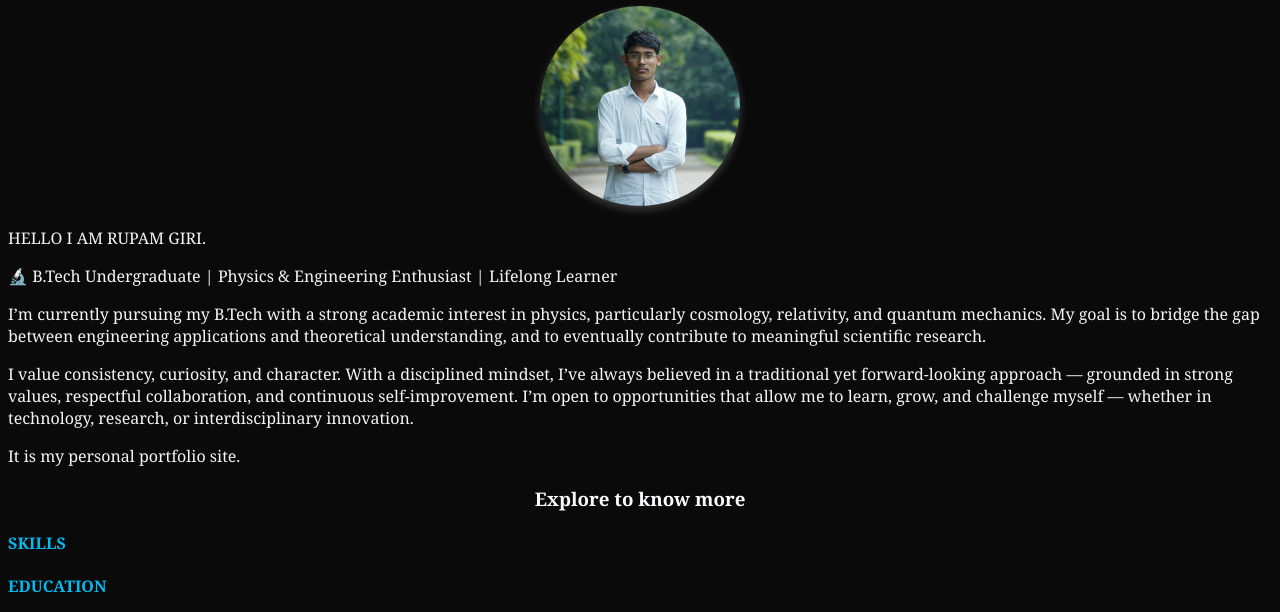
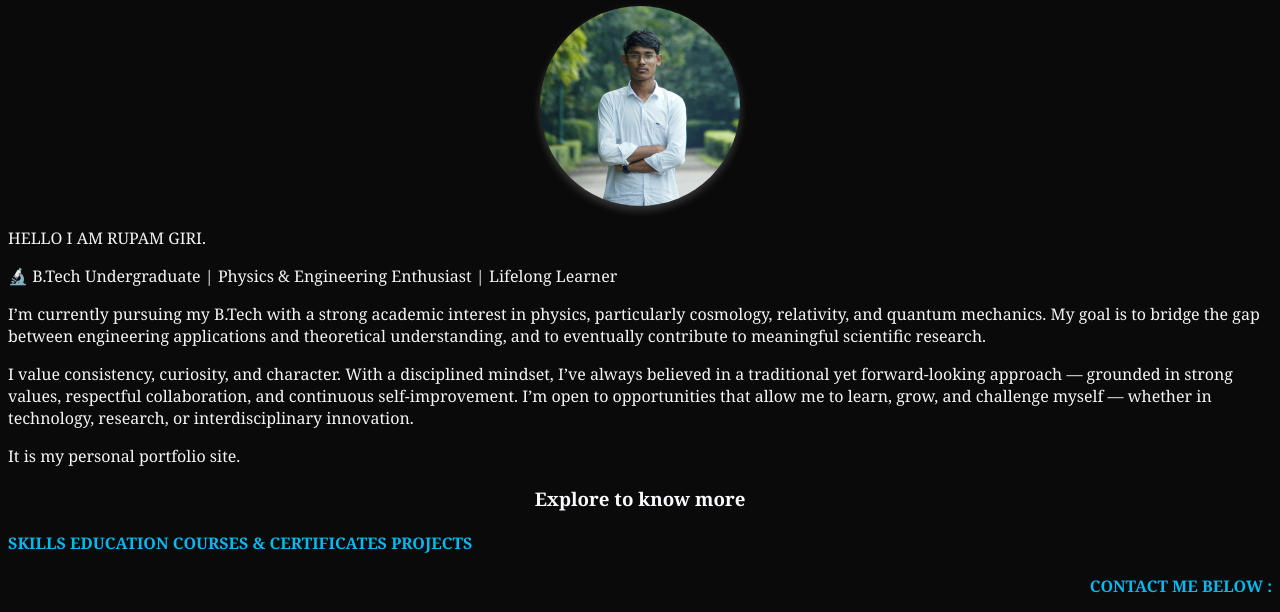
Before and after one commit to rupamgiri01/my-website, a plain HTML site: page index.html in a window 1280 px wide. Shown: the part 80-692 px from the top of the page. Drawn offline with Linux system fonts and the light colour scheme.

Commit message:
index.html

```diff
--- a/index.html
+++ b/index.html
@@ -2,7 +2,10 @@
 <html>
     <head>
         <title>HELLO PEOPLE</title>
-
+        <meta charset="UTF-8">
+        <meta name="viewport"
+        content="width=device-width,
+        initial-scale=1.0">
     </head>
     <body>
         <header><h1> WELCOME TO MY WEBSITE</h1></header>
@@ -22,12 +25,11 @@ I’m open to opportunities that allow me to learn, grow, and challenge myself
                 <nav>
                     <h4>
                         <a href="skills.html" target="_main">SKILLS</a>
-                    </h4>
-
-            <div class="myclass"><h4>
                 <a href="education.html" target="_main">EDUCATION</a>
-                </h4></div>
-        </nav>
+                <a href="courses.html" target="_main">COURSES & CERTIFICATES</a>
+                <a href="projects.html" target="_main">PROJECTS</a>
+                </h4>
+                 </nav>
         <footer>
             <h4>CONTACT ME BELOW :</h4>
             <div class="social-icons">
```
